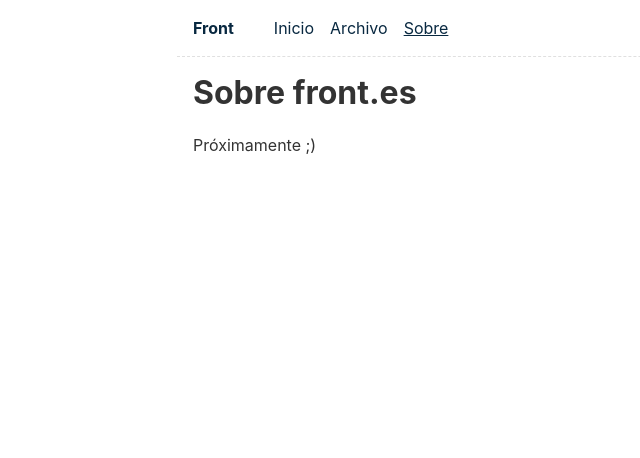
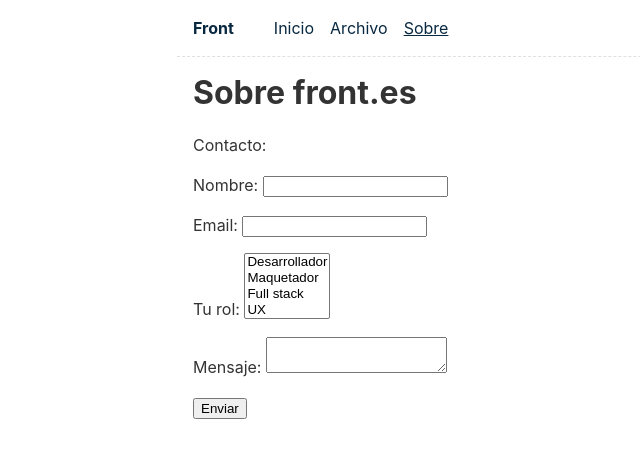
Before and after one commit to edusl/frontes, an Eleventy site: page content/sobre/index.md in a window 1280 px wide. Shown: the whole page, without its empty margins (143-783 px from the left). Built offline with nearby package versions, Linux system fonts and the light colour scheme; Eleventy itself is replaced by a stand-in of ours; files that its build step writes are made by us from their sources.

Commit message:
Probando formulario netlify

```diff
--- a/content/sobre/index.md
+++ b/content/sobre/index.md
@@ -6,4 +6,27 @@ eleventyNavigation:
 ---
 # Sobre front.es
 
-Próximamente ;)
+
+Contacto:
+<form name="contact" method="POST" data-netlify="true">
+  <p>
+    <label>Nombre: <input type="text" name="name" /></label>
+  </p>
+  <p>
+    <label>Email: <input type="email" name="email" /></label>
+  </p>
+  <p>
+    <label>Tu rol: <select name="role[]" multiple>
+      <option value="desarrollador">Desarrollador</option>
+      <option value="maquetador">Maquetador</option>
+			<option value="fullstack">Full stack</option>
+			<option value="ux">UX</option>
+    </select></label>
+  </p>
+  <p>
+    <label>Mensaje: <textarea name="message"></textarea></label>
+  </p>
+  <p>
+    <button type="submit">Enviar</button>
+  </p>
+</form>
```
